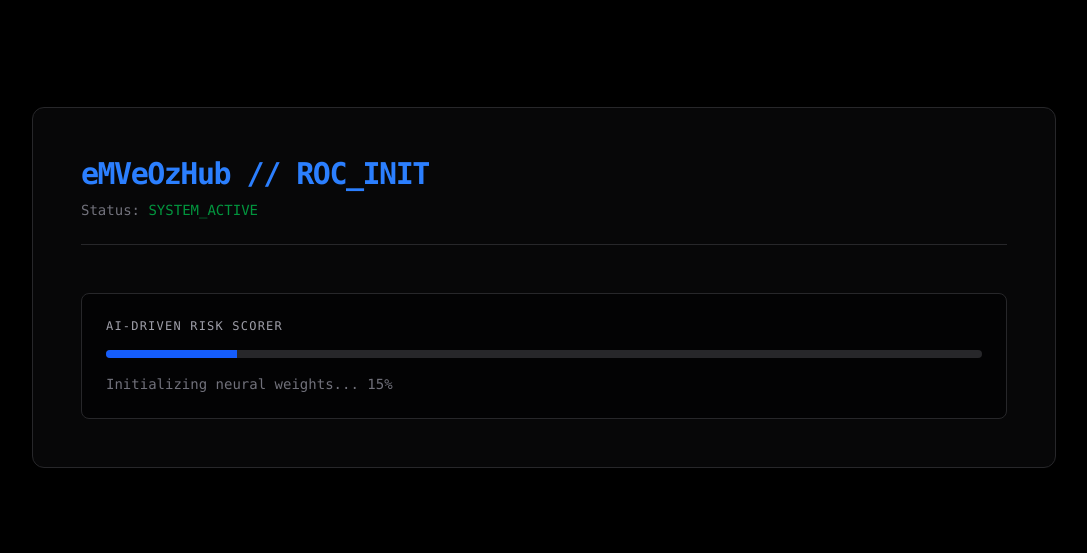
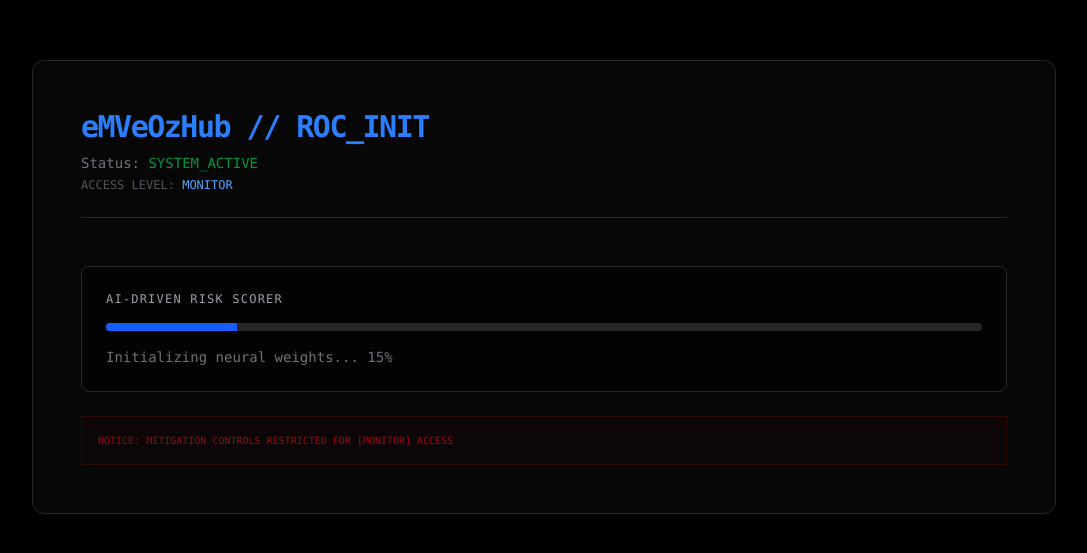
Before and after one commit to vincentozon-cloud/emveozhub-roc, a Next.js app: page / in a window 1280 px wide. Shown: the part 113-666 px from the top of the page, without its empty margins (96-1183 px from the left). Built offline with nearby package versions, Linux system fonts and the light colour scheme.

Commit message:
refactor: standardize project directory hierarchy and implement RBAC authorization schema

```diff
--- /dev/null
+++ b/middleware.ts
@@ -0,0 +1,21 @@
+// src/middleware.ts
+import { NextResponse } from 'next/server';
+import type { NextRequest } from 'next/server';
+
+export function middleware(request: NextRequest) {
+  // SIMULATION: In a real AWS environment, this would check a JWT or Session cookie
+  const userRole = request.cookies.get('user-role')?.value as string || 'guest';
+
+  // Protect the ROC Dashboard
+  if (request.nextUrl.pathname.startsWith('/dashboard')) {
+    if (userRole === 'guest') {
+      return NextResponse.redirect(new URL('/login', request.url));
+    }
+  }
+
+  return NextResponse.next();
+}
+
+export const config = {
+  matcher: ['/dashboard/:path*'],
+};
--- a/src/app/page.tsx
+++ b/src/app/page.tsx
@@ -1,7 +1,16 @@
+// src/app/page.tsx
+import { ROLE_PERMISSIONS, UserRole } from '@/lib/auth-config';
+
 export default function Home() {
+  // SIMULATION: This would eventually come from a cookie or session
+  const currentUserRole: UserRole = 'monitor';
+  const permissions = ROLE_PERMISSIONS[currentUserRole];
+
   return (
     <main className="flex min-h-screen flex-col items-center justify-center p-8 bg-black">
       <div className="w-full max-w-5xl border border-zinc-800 bg-zinc-900/30 p-12 rounded-xl backdrop-blur-md">
+
+        {/* Header Section */}
         <header className="mb-12 border-b border-zinc-800 pb-6">
           <h1 className="text-3xl font-mono font-bold tracking-tighter text-blue-500">
             eMVeOzHub // ROC_INIT
@@ -9,9 +18,14 @@ export default function Home() {
           <p className="text-zinc-500 font-mono text-sm mt-2">
             Status: <span className="text-green-500 animate-pulse">SYSTEM_ACTIVE</span>
           </p>
+          <p className="text-xs font-mono text-zinc-600 mt-1 uppercase">
+            Access Level: <span className="text-blue-400">{currentUserRole}</span>
+          </p>
         </header>
 
         <section className="grid gap-6">
+          {/* Risk Scorer: Visible to all authorized roles */}
+          {permissions.canViewTelemetry && (
             <div className="p-6 border border-zinc-800 bg-black/50 rounded-lg">
               <h2 className="text-zinc-400 font-mono text-xs uppercase tracking-widest mb-4">
                 AI-Driven Risk Scorer
@@ -23,6 +37,18 @@ export default function Home() {
                 Initializing neural weights... 15%
               </p>
             </div>
+          )}
+
+          {/* Mitigation Trigger: ONLY visible to 'operator' or 'admin' */}
+          {permissions.canTriggerMitigation ? (
+            <button className="p-4 border border-blue-900 bg-blue-950/20 text-blue-400 font-mono text-xs uppercase hover:bg-blue-600 hover:text-white transition-all">
+              Execute Automated Mitigation
+            </button>
+          ) : (
+            <div className="p-4 border border-red-900/30 bg-red-950/10 text-red-800 font-mono text-[10px] uppercase">
+              Notice: Mitigation controls restricted for [monitor] access
+            </div>
+          )}
         </section>
       </div>
     </main>
--- /dev/null
+++ b/src/lib/auth-config.ts
@@ -0,0 +1,27 @@
+// src/lib/auth-config.ts
+
+export type UserRole = 'monitor' | 'operator' | 'admin';
+
+export interface Permission {
+  canViewTelemetry: boolean;
+  canTriggerMitigation: boolean;
+  canManageSystem: boolean;
+}
+
+export const ROLE_PERMISSIONS: Record<UserRole, Permission> = {
+  monitor: {
+    canViewTelemetry: true,
+    canTriggerMitigation: false,
+    canManageSystem: false,
+  },
+  operator: {
+    canViewTelemetry: true,
+    canTriggerMitigation: true,
+    canManageSystem: false,
+  },
+  admin: {
+    canViewTelemetry: true,
+    canTriggerMitigation: true,
+    canManageSystem: true,
+  },
+};
```
Lines whose indentation alone changed are shown as unchanged.
